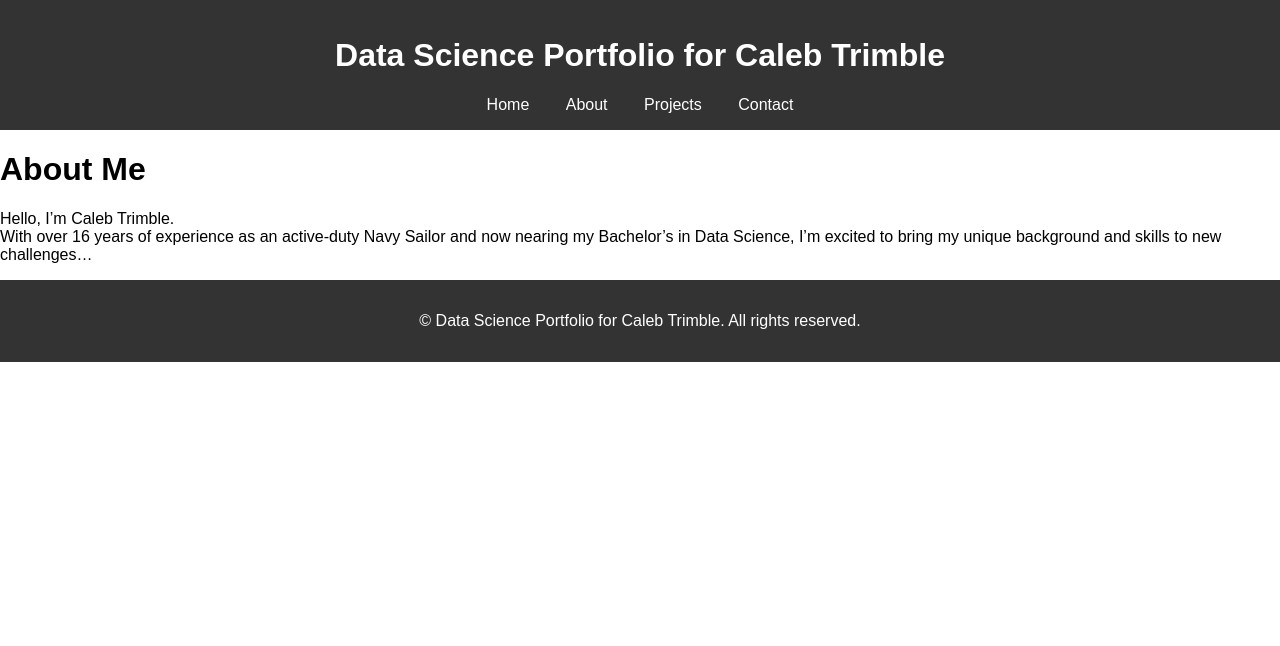
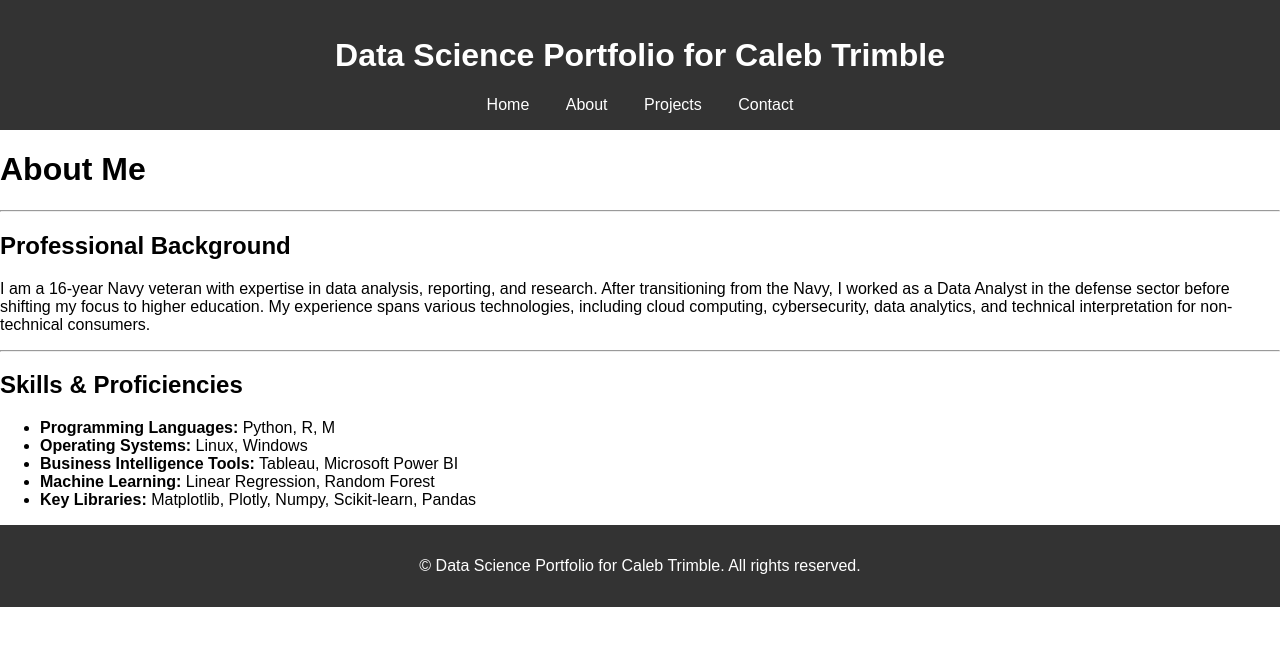
Before and after one commit to cmtrimble/cmtrimble.github.io, a Jekyll site: the page built from about.md, in a window 1280 px wide. Shown: the top 646 px of the page. Built offline with Jekyll 4.4.1, drawn with Linux system fonts in a browser that asks for light colours.

Commit message:
Update about.md
Added more information and improved layout.

```diff
--- a/about.md
+++ b/about.md
@@ -3,7 +3,19 @@ layout: default
 title: About Me
 permalink: /about/
 ---
+
 # About Me
 
-Hello, I’m Caleb Trimble.
-With over 16 years of experience as an active-duty Navy Sailor and now nearing my Bachelor’s in Data Science, I’m excited to bring my unique background and skills to new challenges...
+---
+
+## Professional Background
+I am a 16-year Navy veteran with expertise in data analysis, reporting, and research. After transitioning from the Navy, I worked as a Data Analyst in the defense sector before shifting my focus to higher education. My experience spans various technologies, including cloud computing, cybersecurity, data analytics, and technical interpretation for non-technical consumers.
+
+---
+
+## Skills & Proficiencies
+- **Programming Languages:** Python, R, M
+- **Operating Systems:** Linux, Windows
+- **Business Intelligence Tools:** Tableau, Microsoft Power BI
+- **Machine Learning:** Linear Regression, Random Forest
+- **Key Libraries:** Matplotlib, Plotly, Numpy, Scikit-learn, Pandas
```
